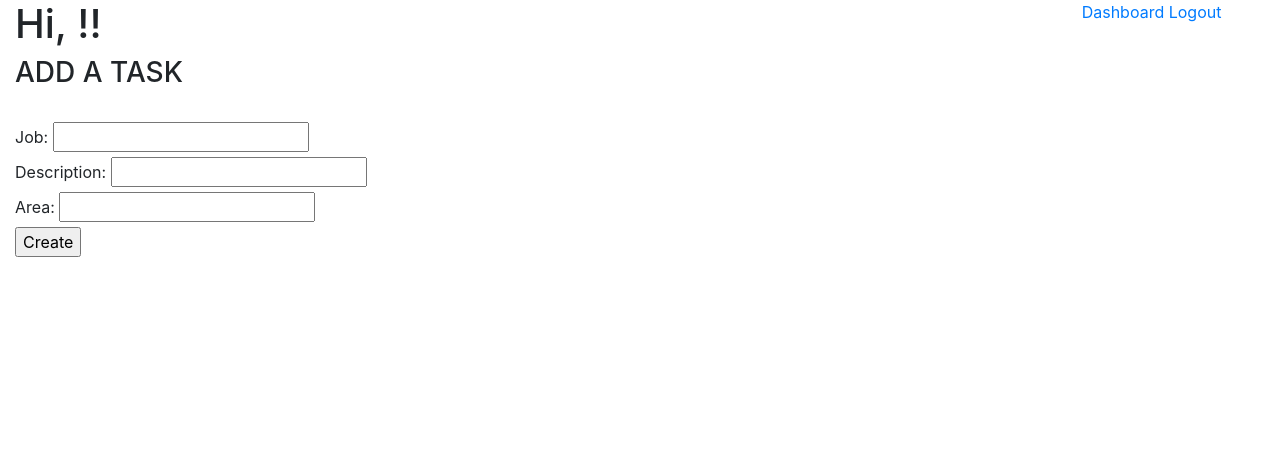
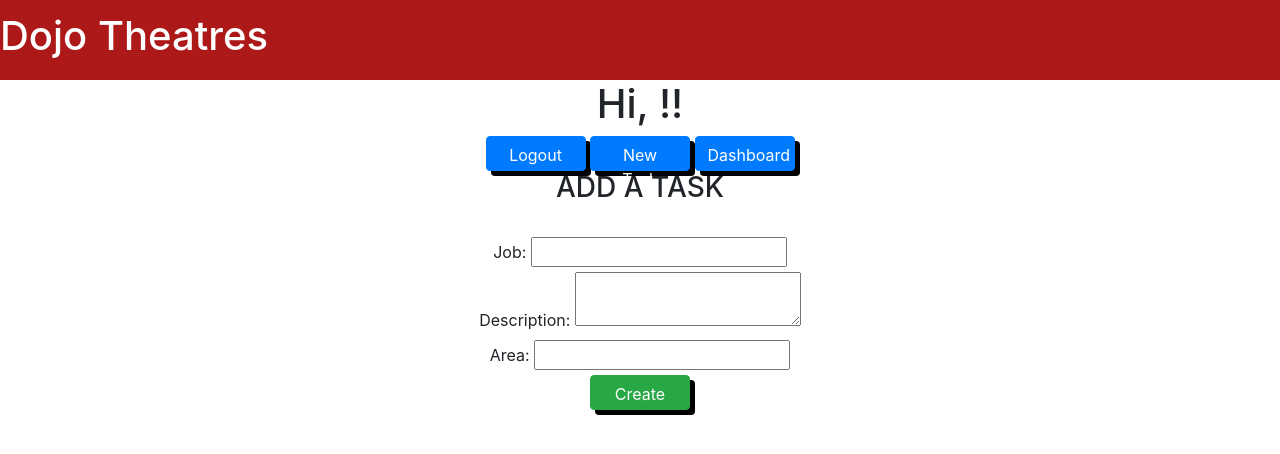
Before and after one commit to louisr504/Taskmastersolo, a Flask app: template flask_app/templates/newtask.html in a window 1280 px wide; the page is wider, and only the part inside the window is pictured. Shown: the top 454 px of that part. Run offline with Flask 2, Linux system fonts and the light colour scheme; the template is opened without the code that fills it, so the values that code supplies are empty; some libraries are stand-ins or nearby versions.

Commit message:
added the add task edit task and delete task functions

```diff
--- /dev/null
+++ b/flask_app/static/style.css
@@ -0,0 +1,40 @@
+body {
+    font-family: sans-serif;
+}
+
+.nav {
+    background-color: #ad1919;
+    color: #ffffff;
+    height: 80px;
+    width: 1400px;
+    display: flex;
+    align-items: center;
+    justify-content: space-between;
+}
+
+.nav-links {
+    width: 50%;
+    display: flex;
+    align-items: center;
+    list-style-type: none;
+    justify-content: space-around;
+}
+
+.nav a {
+    color: #ffffff;
+    text-decoration: none;
+}
+
+.nav-title {
+    margin-center: 20px;
+}
+
+.btn {
+    height: 35px;
+    width: 100px;
+    background-color: #17a2b8;
+    color: #ffffff;
+    border: none;
+    font-size: 16px;
+    box-shadow: 5px 5px #000000;
+}
--- a/flask_app/templates/newtask.html
+++ b/flask_app/templates/newtask.html
@@ -4,24 +4,23 @@
     <meta charset="UTF-8">
     <meta http-equiv="X-UA-Compatible" content="IE=edge">
     <meta name="viewport" content="width=device-width, initial-scale=1.0">
+    <link rel="stylesheet" href="static/style.css">
     <link rel="stylesheet" href="https://stackpath.bootstrapcdn.com/bootstrap/4.3.1/css/bootstrap.min.css" integrity="sha384-ggOyR0iXCbMQv3Xipma34MD+dH/1fQ784/j6cY/iJTQUOhcWr7x9JvoRxT2MZw1T" crossorigin="anonymous">
-    <title>Band Together</title>
+    <title>Add a Task</title>
 </head>
 <body>
-    <div class="container-fluid">
-        <div class="row">
-            <div class="col-10">
-                <h1>Hi, {{user.first_name}}!!</h1>
-            </div>
-            <div class="col">
-
-                <p class="text-end"><a href="/dashboard">Dashboard</a> <a href= "/logout">Logout</a></p>
-            </div>
-                <div class="container-fluid">
-                    <div class="row">
-                        <div class="col-8">
-                            <h3>ADD A TASK</h3>
-                        </div>
+    <div class="nav">
+        <h1 class="nav-title">Dojo Theatres</h1>
+    </div>
+    <h1 class="text-center">Hi, {{user.first_name}}!!</h1>
+    <div class="text-center">
+        <a href="/logout"><button type="button" class="btn btn-primary" >Logout</button>
+        <a href="/task/new"><button type="button" class="btn btn-primary" >New Task</button>
+        <a href="/dashboard"><button type="button" class="btn btn-primary">Dashboard</button></a>
+    </div>
+        <figure class="text-center">
+        <h3>ADD A TASK</h3>
+    </div>
         </div>
         <form action="/tasks/add_to_db" method="POST">
             {% with messages = get_flashed_messages() %}
@@ -39,14 +38,15 @@
             </div>
             <div>
                 <label>Description:</label>
-                <input type="text" name="description">
+                <textarea name="description"></textarea>
             </div>
             <div>
                 <label>Area:</label>
                 <input type="text" name="area">
             </div>
-            <input type = "submit" value="Create">
+            <input type = "submit" value="Create" class="btn btn-success">
         </form>
+        </figure>
     <h1></h1>
 </body>
 </html>
```
Also changed, not shown: flask_app/controllers/tasks.py (+29 -8 lines), flask_app/models/task.py (+35 -0 lines), flask_app/templates/dashboard.html (+7 -4 lines), flask_app/templates/edittask.html (+51 -0 lines), flask_app/templates/index.html (+6 -6 lines), flask_app/templates/newtask2.html (deleted, +0 -48 lines), flask_app/templates/viewtask.html (+33 -0 lines).
